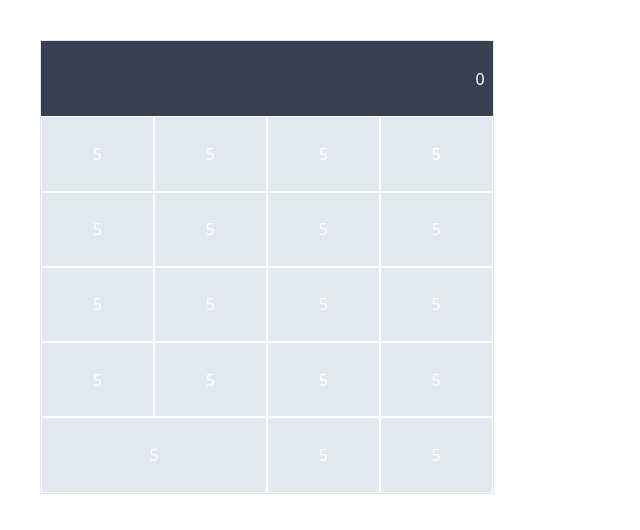
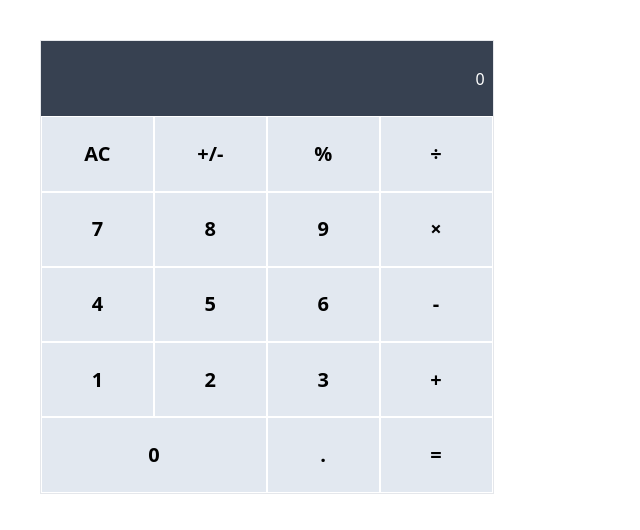
Before and after one commit to AsumVictor/Math-magician, a React (Create React App) app: page / in a window 1280 px wide. Shown: the top 530 px of the page, without its empty margins (0-640 px from the left). Built offline with nearby package versions, Linux system fonts and the light colour scheme.

Commit message:
Add buton components

```diff
--- a/src/components/Button.js
+++ b/src/components/Button.js
@@ -2,7 +2,7 @@ import React from 'react';
 
 function Button({value, classextend}) {
   return (
-    <div className={`border flex items-center justify-center border-white bg-slate-200 text-white ${classextend} `}>
+    <div className={`border flex items-center justify-center border-white bg-slate-200 text-black font-bold text-xl ${classextend} `}>
 {value}
     </div>
   );
--- a/src/components/Calculator.js
+++ b/src/components/Calculator.js
@@ -6,25 +6,25 @@ function Calculator() {
   return (
     <div className='w-[9cm] md:w-[12cm] h-[9cm] md:h-[12cm] border m-10 grid grid-cols-4 grid-rows-6'>
       <Screen />
-      <Button value={5}/>
-      <Button value={5}/>
-      <Button value={5}/>
-      <Button value={5}classextend={'bg-orange-500'} />
-      <Button value={5}/>
-      <Button value={5}/>
-      <Button value={5}/>
-      <Button value={5}classextend={'bg-orange-500'} />
-      <Button value={5}/>
-      <Button value={5}/>
-      <Button value={5}/>
-      <Button value={5}classextend={'bg-orange-500'} />
-      <Button value={5}/>
-      <Button value={5}/>
-      <Button value={5}/>
-      <Button value={5}classextend={'bg-orange-500'} />
-      <Button value={5}classextend={'col-span-2'}/>
-      <Button value={5}/>
-      <Button value={5}classextend={'bg-orange-500'} />
+      <Button value={'AC'}/>
+      <Button value={'+/-'}/>
+      <Button value={'%'}/>
+      <Button value={'÷'}classextend={'bg-orange-500'} />
+      <Button value={'7'}/>
+      <Button value={'8'}/>
+      <Button value={'9'}/>
+      <Button value={'×'}classextend={'bg-orange-500'} />
+      <Button value={'4'}/>
+      <Button value={'5'}/>
+      <Button value={'6'}/>
+      <Button value={'-'}classextend={'bg-orange-500'} />
+      <Button value={'1'}/>
+      <Button value={'2'}/>
+      <Button value={'3'}/>
+      <Button value={'+'}classextend={'bg-orange-500'} />
+      <Button value={'0'}classextend={'col-span-2'}/>
+      <Button value={'.'}/>
+      <Button value={'='}classextend={'bg-orange-500'} />
     </div>
   );
 }
```
